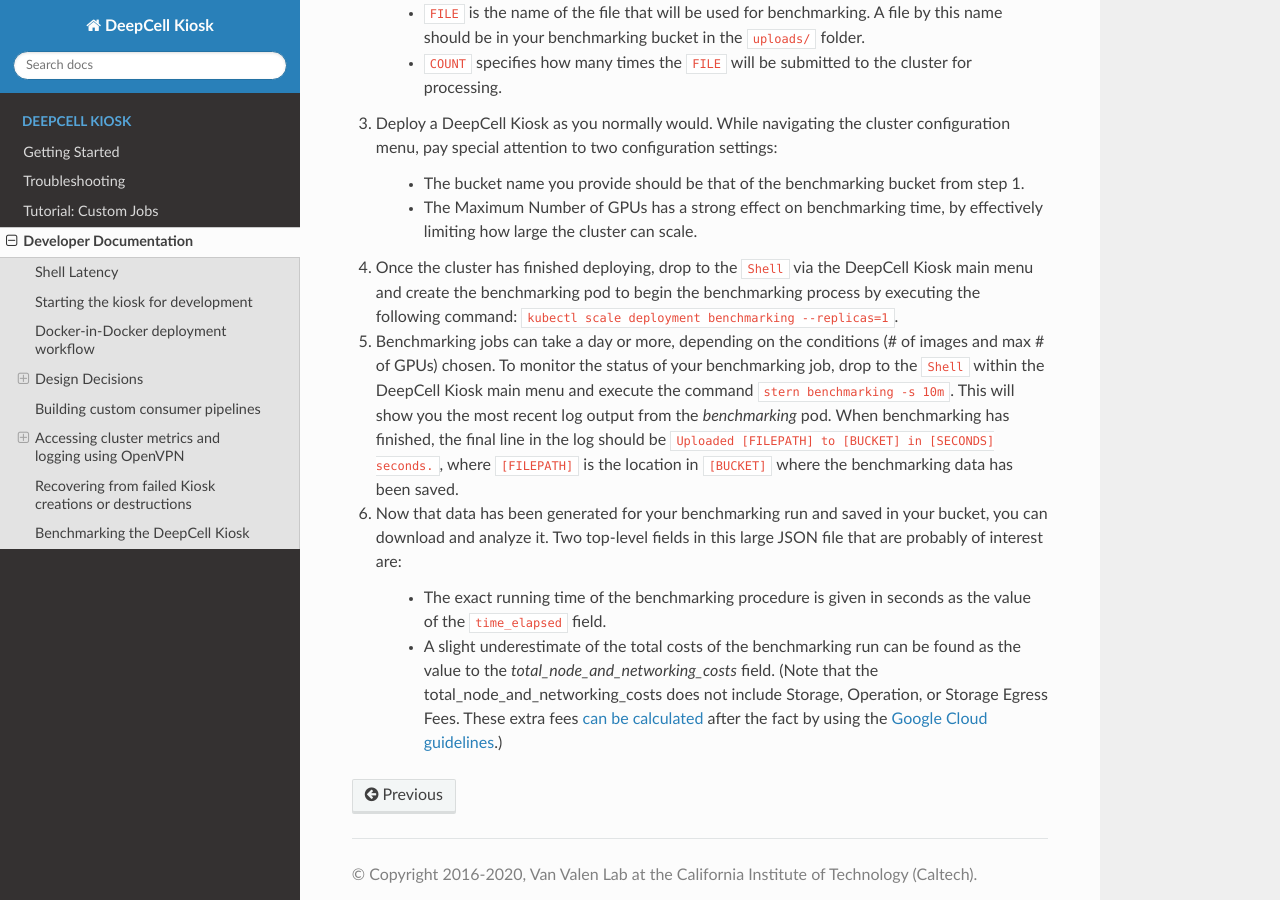
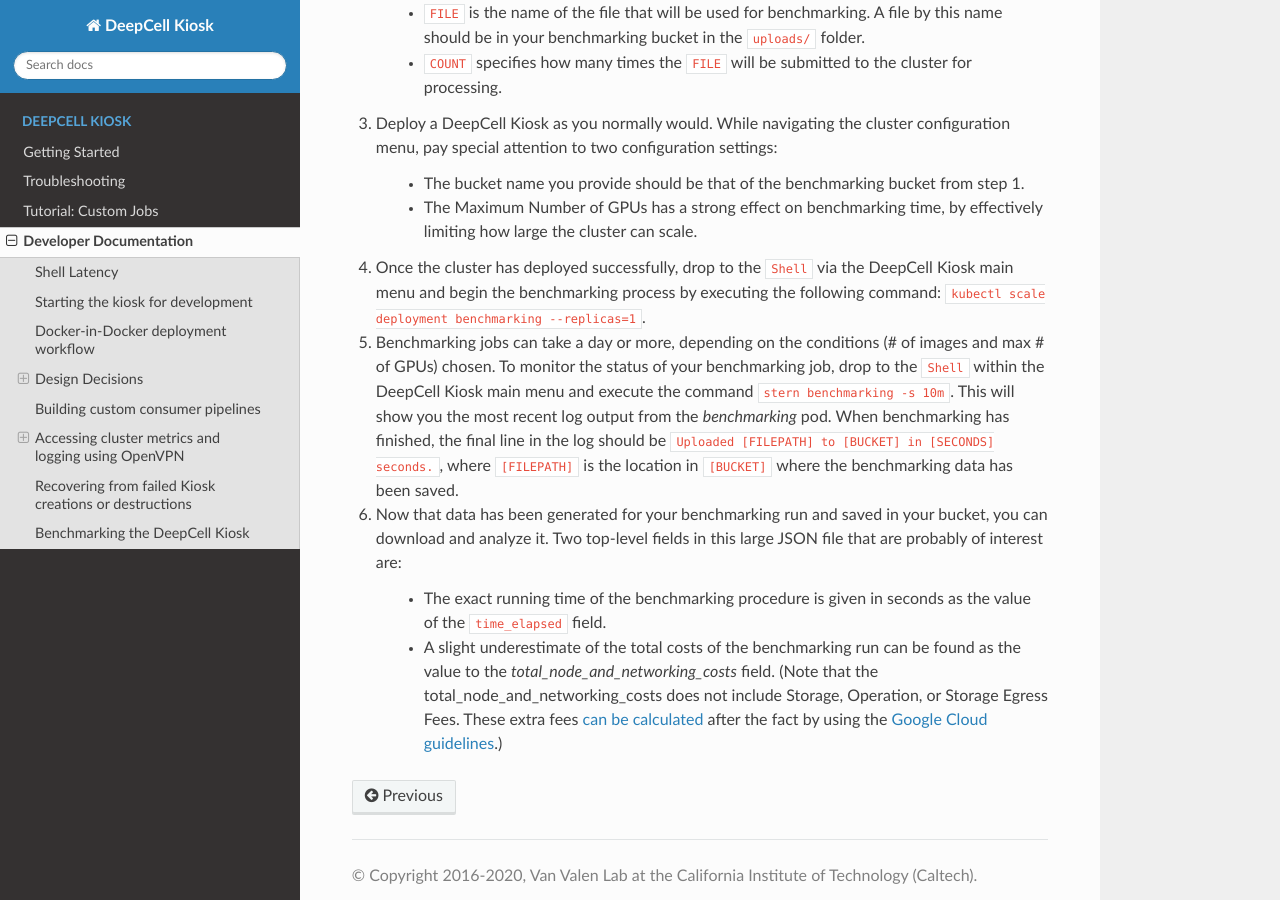
Before and after one commit to vanvalenlab/kiosk-console, a Sphinx documentation site: the page built from docs/source/DEVELOPER.rst, in a window 1280 px wide and 900 px high, scrolled down 4545 px. Built offline with Sphinx 7.4.7 and the Read the Docs theme 2.0.0, drawn with Linux system fonts in a browser that asks for light colours.

Commit message:
Update docs/source/DEVELOPER.rst
Co-authored-by: willgraf <7930703+willgraf@users.noreply.github.com>

```diff
--- a/docs/source/DEVELOPER.rst
+++ b/docs/source/DEVELOPER.rst
@@ -163,7 +163,7 @@
     - The bucket name you provide should be that of the benchmarking bucket from step 1.
     - The Maximum Number of GPUs has a strong effect on benchmarking time, by effectively limiting how large the cluster can scale.
 
-4. Once the cluster has finished deploying, drop to the ``Shell`` via the DeepCell Kiosk main menu and create the benchmarking pod to begin the benchmarking process by executing the following command: ``kubectl scale deployment benchmarking --replicas=1``.
+4. Once the cluster has deployed successfully, drop to the ``Shell`` via the DeepCell Kiosk main menu and begin the benchmarking process by executing the following command: ``kubectl scale deployment benchmarking --replicas=1``.
 
 5. Benchmarking jobs can take a day or more, depending on the conditions (# of images and max # of GPUs) chosen. To monitor the status of your benchmarking job, drop to the ``Shell`` within the DeepCell Kiosk main menu and execute the command ``stern benchmarking -s 10m``. This will show you the most recent log output from the `benchmarking` pod. When benchmarking has finished, the final line in the log should be ``Uploaded [FILEPATH] to [BUCKET] in [SECONDS] seconds.``, where ``[FILEPATH]`` is the location in ``[BUCKET]`` where the benchmarking data has been saved.
 
```
